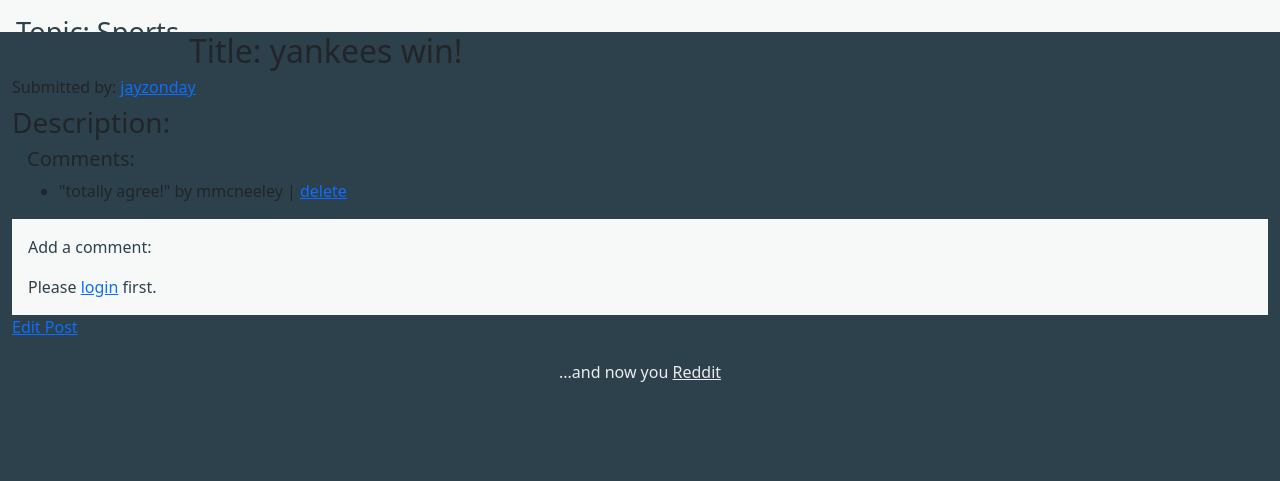
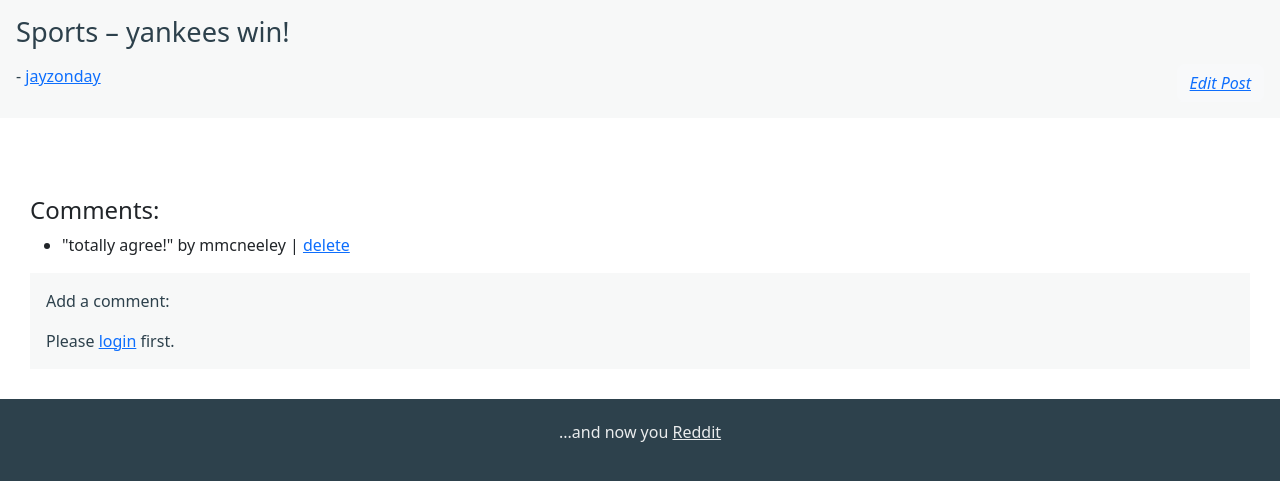
Before and after one commit to mmcneeley/reddit_app, a Rails app: page /posts/1 in a window 1280 px wide. Shown: the part 56-537 px from the top of the page. Run offline with Rails 7, Linux system fonts and the light colour scheme; data comes from the database, SQL or seed files in the repository; style sheets or scripts are compiled from the project's sources; some libraries are stand-ins or nearby versions.

Commit message:
added final styling

```diff
--- a/app/assets/stylesheets/application.scss
+++ b/app/assets/stylesheets/application.scss
@@ -302,3 +302,30 @@
   margin: 75px;
   font-size: 3rem;
 }
+
+.post-form {
+  margin: 50px;
+}
+
+.post-shell {
+  background-color: white;
+  padding: 30px;
+}
+.post-header {
+  width: 100%;
+}
+
+.post-header-left {
+  float:left;
+  width: 40%;
+}
+
+.post-header-right {
+  float:left;
+  width: 40%;
+  text-algin: left;
+}
+
+.post-header-right a {
+  font-size: 2.5rem;
+}
--- a/app/controllers/users_controller.rb
+++ b/app/controllers/users_controller.rb
@@ -18,7 +18,7 @@
     def create
       @user = User.create(user_params)
       if @user.valid?
-        flash[:success] = "You have signed up for Roddit!"
+        flash[:success] = "You have signed up for Wroteit!"
         session[:user_id] = @user.id
         redirect_to @user
       else
@@ -48,7 +48,7 @@
     end
 
     def user_params
-      params.require(:user).permit(:username, :email, :password, :password_confirmation)
+      params.require(:user).permit(:username, :password, :password_confirmation)
     end
 
     # def require_login
--- a/app/models/user.rb
+++ b/app/models/user.rb
@@ -6,5 +6,5 @@
   has_secure_password
   validates :username, presence: true, uniqueness: true
   validates_uniqueness_of :username, :case_sensitive => false
-  validates :email, presence: false, uniqueness: true
+  #validates :email, presence: false, uniqueness: true
 end
--- a/app/views/posts/show.html.erb
+++ b/app/views/posts/show.html.erb
@@ -1,34 +1,38 @@
-<div class='jumbotron text-center'><h1>Topic: <%=@post.topic.name%></h1></div>
-  <div class="container-fluid">
-    <div class='.col-lg-'>
-      <h2>Title: <%= @post.title %></h2>
+<div class='jumbotron text-left clearfix'>
+  <h1><%=@post.topic.name%> – <%= @post.title %></h1><br><br>
+  <%=@post.content%> - <%= link_to @post.user.username, @post.user %>
+  <div class="search-box">
+    <%= button_tag(type: 'submit', class: "btn btn-light") do %>
+      <i class="icon-ok icon-white"><%= link_to "Edit Post", edit_post_path(@post) %></i>
+    <% end %>
   </div>
-    <div class='.col-sm-'>
+</div>
+
+<div class="post-shell">
   <% if @post.url %>
-        <h2>
-          <a href="<%= @post.url %>">
+    <div class="post-header clearfix">
+      <div class="post-header-left">
         <img border="0" src="<%= @post.image_url %>" style="max-height: 500px; max-width: 500px;">
-          </a>
       </div>
-      <%= link_to @post.link_title, @post.url %>
-      </h2>
-      <p>
+      <div class="post-header-right">
+        <h2><%= link_to @post.link_title, @post.url %></h2>
+      </div>
+    </div>
   Tags: <% @post.tags.each do |t| %> <%= link_to t.name, t %> <% end %>
-      </p>
   <% end %>
-      <h6>Submitted by: <%= link_to @post.user.username, @post.user %></h6>
-      <h3>Description: <%=@post.content%></h3>
-        <div class='col-xl'>
+
+  <br>
+  <br>
+
   <% if @comments.any? %>
-            <h5>Comments:</h5>
+  <h4>Comments:</h4>
     <ul>
     <% @comments.each do |c| %>
       <li>"<%= c.content %>" by <%= c.user.username %> | <%= link_to "delete", post_comment_path(c), method: 'delete' %></li>
     <% end %>
     </ul>
   <% end %>
-          </div>
-      </div>
+
   <div class='jumbotron'>
    <p>Add a comment:</p>
     <% if logged_in? %>
@@ -46,4 +50,4 @@
     <% end %>
   </div>
 
-<%= link_to "Edit Post", edit_post_path %>
+</div>
--- a/app/views/users/new.html.erb
+++ b/app/views/users/new.html.erb
@@ -4,13 +4,13 @@
    <%= form_for @user do |f| %>
     <h1 class="h3 mb-3 font-weight-normal">Sign Up!</h1>
     <p> Username: </p>
-    <%= f.text_field :username%><br>
+    <%= f.text_field :username %><br>
     <p> Password: </p>
     <%= f.password_field :password %><br>
     <p> Confirm Password: </p>
     <%= f.password_field :password_confirmation %><br>
     <hr>
-    <button class="btn btn-lg btn-primary btn-block" type="submit">Sign Up!</button>
+    <%= f.submit %>
    <% end %>
  </div>
 </div>
```
Also changed, not shown: app/controllers/session_controller.rb (+6 -2 lines), app/views/posts/_form.html.erb (+6 -1 lines), app/views/posts/edit.html.erb (+5 -5 lines), app/views/posts/new.html.erb (+5 -5 lines), app/views/session/new.html.erb (+4 -5 lines), app/views/users/_form.html.erb (+9 -0 lines), app/views/users/edit.html.erb (+5 -3 lines), app/views/users/show.html.erb (+11 -14 lines). Lines whose indentation alone changed are shown as unchanged.
